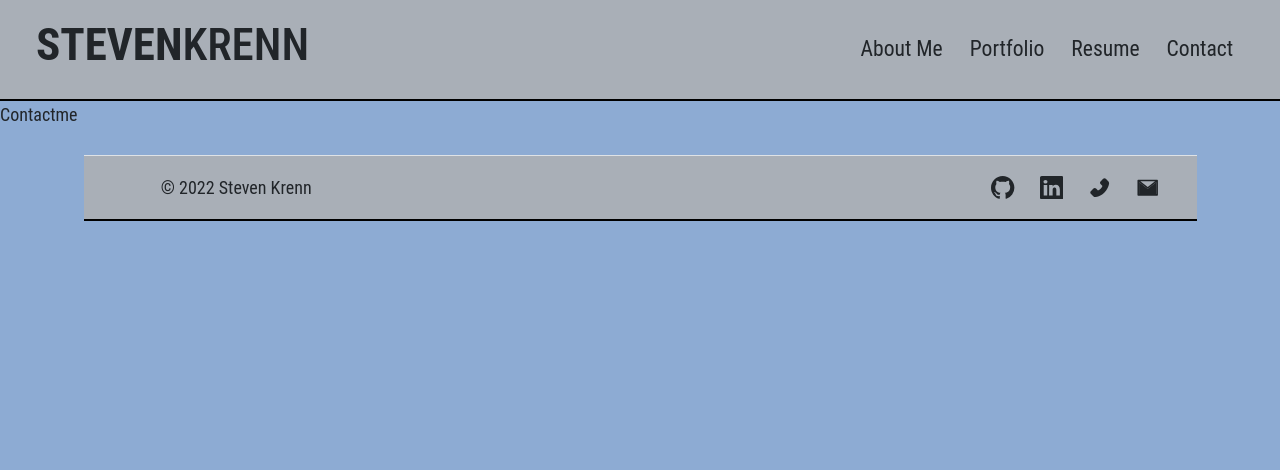
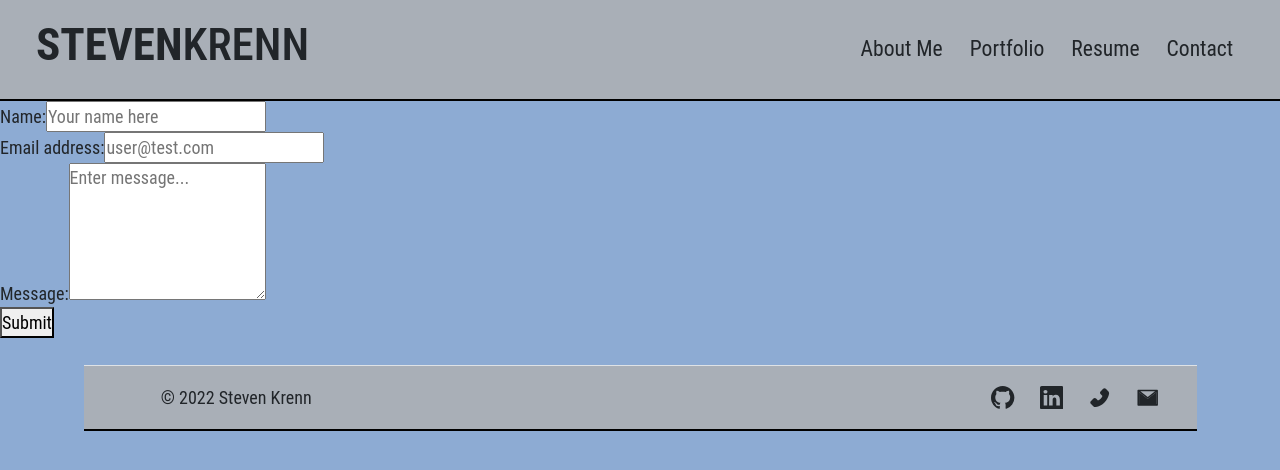
Before and after one commit to Krenbot/react-portfolio, a React (Create React App) app: page / in a window 1280 px wide. Both pictures are taken after a click on the link "Contact". Shown: the top 470 px of the page. Built offline with nearby package versions, Linux system fonts and the light colour scheme.

Commit message:
alt tag about me edits, contact form edits

```diff
--- a/src/App.js
+++ b/src/App.js
@@ -10,6 +10,7 @@ import './App.css';
 
 function App() {
   const [page, setPage] = useState('home')
+
   const render = () => {
     if (page === 'home') {
       return <Aboutme />;
--- a/src/pages/Aboutme.jsx
+++ b/src/pages/Aboutme.jsx
@@ -3,7 +3,7 @@ import React from 'react'
 const Aboutme = () => {
     return (
         <div id='about-me' className="container my-3 flex-md-column flex-lg-row">
-            <img id='headshot' src='/images/self.jpg' alt="Steven Krenn Profile Picture" />
+            <img id='headshot' alt='steven krenn headshot' src='/images/self.jpg' />
             <div id='aboutMe'>
                 <h2>Full Stack Web Developer</h2>
                 <p>Description</p>
--- a/src/pages/Contactme.jsx
+++ b/src/pages/Contactme.jsx
@@ -2,7 +2,37 @@ import React from 'react'
 
 const Contactme = () => {
     return (
-        <div>Contactme</div>
+        <section>
+            <form id="contact-form" action='mailto: stevekrenn@gmail.com' method="post" enctype="text/plain">
+                <div>
+                    <label htmlFor="name">Name:</label>
+                    <input
+                        type="text"
+                        name="name"
+                        placeholder='Your name here'
+
+                    />
+                </div>
+                <div>
+                    <label htmlFor="email">Email address:</label>
+                    <input
+                        type="email"
+                        name="email"
+                        placeholder='user@test.com'
+                    />
+                </div>
+                <div>
+                    <label htmlFor="message">Message:</label>
+                    <textarea
+                        name="message"
+                        rows="5"
+                        placeholder='Enter message...'
+                    />
+                </div>
+
+                <button type="submit">Submit</button>
+            </form>
+        </section>
     )
 }
 
```
